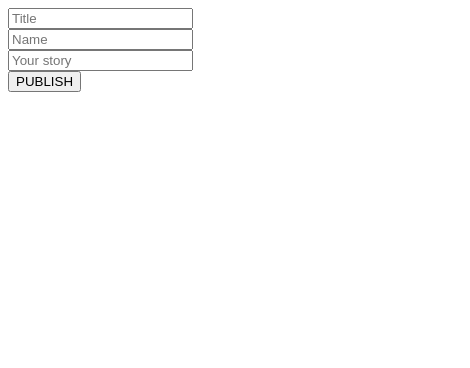
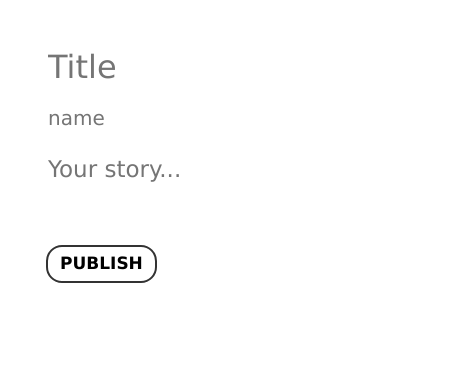
Before and after one commit to TheWeion/fp_lap2_code_challenge, a plain HTML site: page client/index.html in a window 390 px wide. Shown: the whole page, 470 px wide, since content can reach past the window. Drawn offline with nearby package versions, Linux system fonts and the light colour scheme.

Commit message:
Implemented Post and Show functionality. BUG: URL params are percent encoded when parsed by the browser console.log shows correct value

```diff
--- a/client/index.html
+++ b/client/index.html
@@ -5,43 +5,75 @@
     <meta http-equiv="X-UA-Compatible" content="IE=edge">
     <meta name="viewport" content="width=device-width, initial-scale=1.0">
     <title>code 2 challenge</title>
-    <script defrer src="./static/js/index.js"></script>
+     <!--
+      -- ─── INITIALISE BOOTSTRAP 5.2.0-BETA1 CSS ──────────────────────────────────────
+    -->
+
+    <link href="https://cdn.jsdelivr.net/npm/bootstrap@5.2.0-beta1/dist/css/bootstrap.min.css" rel="stylesheet" integrity="sha384-0evHe/X+R7YkIZDRvuzKMRqM+OrBnVFBL6DOitfPri4tjfHxaWutUpFmBp4vmVor" crossorigin="anonymous">
     <link rel="stylesheet" href="./static/css/index.css" />
+    <script defer src="./static/js/index.js"></script>
 </head>
 <body>
+    <!-- <main class="container">
 
-    <section>
+        <form id="frm-compose-post">
+            <label for="title" class="form-label">Title:</label>
+            <input type="text" name="title" placeholder="Title" id="title" class="form-control">
+            <label for="name" class="form-label">Name:</label>
+            <input type="text" name="name" placeholder="Name" id="name" class="form-control">
+            <label for="story" class="form-label">Story:</label>
+            <textarea name="story" placeholder="Your story." id="story" class="form-control" maxlength="512" rows="3"></textarea>
+            <button id="_publish-btn" type="submit" class="btn btn-primary publish" onsubmit="postData();">Submit</button>
+        </form>
+      </main> -->
 
-    <div>
+        <div class="text-wrap">
+          <div class="text-page">
+              <main>
+
+                  <div class="post">
                           <div class="form">
                               <input type="text"  placeholder="Title" id="title">
                           </div>
 
                           <div class="form">
-            <input type="text" placeholder="Name" id="name">
+                              <input  id="name" type="text" placeholder="name" >
                           </div>
 
                           <div class="form">
-            <input type="text" placeholder="Your story" id="story">
+                              <input type="text" maxlength="512" placeholder="Your story..." id="story">
                           </div>
 
 
-    <div>
+                          <aside class="article_button">
+                              <div class="account account_top"></div>
+                              <button id="_publish-btn" class="publish" onsubmit="postData();"> PUBLISH </button>
+                              <div class="account account_top"></div>
+                          </aside>
 
-        <button id="_publish-btn" class="publish" >
-            PUBLISH
-        </button>
 
 
                   </div>
 
-    <div id="post-section">
 
+              </main>
+          </div>
 
         </div>
 
-    </section>
+        <!-- <section id="post-modal">
+            <i><a href="#">x</a></i>
+            <h2></h2>
+            <article></article>
+        </section> -->
 
+    <!--
+      -- ─── LOAD BOOTSTRAP 5.2.0-BETA1 JS LIBARIES ──────────────────────
+    -->
+    <script src="https://cdn.jsdelivr.net/npm/bootstrap@5.2.0-beta1/dist/js/bootstrap.bundle.min.js" integrity="sha384-pprn3073KE6tl6bjs2QrFaJGz5/SUsLqktiwsUTF55Jfv3qYSDhgCecCxMW52nD2" crossorigin="anonymous"></script>
 
+    <!--
+      -- ─────────────────────────────────────────────────────────────────
+    -->
 </body>
 </html>
--- a/client/static/css/index.css
+++ b/client/static/css/index.css
@@ -0,0 +1,108 @@
+body {
+    font-family: 'Karla', sans-serif;
+    margin: 0;
+    padding: 0;
+    color:#E6E6E3
+
+}
+
+div,
+main {
+    display:block;
+}
+
+
+.text-wrap {
+    max-width: 732px;
+    margin: 0 auto;
+}
+
+.text-page {
+    position: relative;
+    padding: 21px 0;
+}
+
+
+.post {
+    display:block;
+    margin: 25px;
+}
+
+input {
+ border: none;
+}
+
+
+#title,
+#story,
+#name {
+    font-family: CustomSansSerif,'Lucida Grande',Arial,sans-serif;
+    font-weight: 200;
+    font-style: normal;
+    font-size: 32px;
+    margin: 3px 21px 12px;
+    line-height: 34px;
+    color: #E6E6E3;
+    /* color: rgba(0,0,0,.60); */
+}
+
+
+#name {
+
+    font-size: 20px;
+
+}
+
+
+#story {
+
+    font-size: 23px;
+
+}
+
+aside{
+    display: block;
+}
+
+.article_button {
+    position: fixed;
+    left: 50%;
+    top: 0;
+    right: 0;
+    margin: 46px 0 0 376px;
+}
+
+.account {
+    font-family: CustomSansSerif,'Lucida Grande',Arial,sans-serif;
+    font-size: 15px;
+    line-height: 18px;
+    /* color: #000; */
+    margin: 0 0 15px;
+    white-space: pre-wrap;
+}
+
+button {
+    font-family: CustomSansSerif,'Lucida Grande',Arial,sans-serif;
+    font-weight: 600;
+    font-style: normal;
+    font-size: 17px;
+    /* color: #000; */
+    text-decoration: none;
+    border: 2px solid #333;
+    border-radius: 16px;
+    text-transform: uppercase;
+    padding: 4px 12px;
+    margin: 0 0 15px;
+    background-color: #fff;
+    cursor: pointer;
+}
+
+
+@media (max-width: 960px) {
+.article_button {
+    position: static;
+    width: auto;
+    margin: 30px 21px;
+    padding: 1px 0;
+}
+}
--- a/client/static/js/index.js
+++ b/client/static/js/index.js
@@ -1,5 +1,20 @@
-let postBtn = document.getElementById("_publish-btn");
+async function postData(e){
+    e.preventDefault();
+    try {
+        const options = {
+            method: 'POST',
+            headers: { "Content-Type": "application/json" },
+            body: JSON.stringify(Object.fromEntries(new FormData(e.target)))
+        }
 
-postBtn.addEventListener('click', postData)
-
-getAllPosts()
+        const response = await fetch('http://localhost:3000/post', options);
+        const { id, err } = await response.json();
+        if(err) {
+            throw Error(err)
+        } else {
+            window.location.href = window.location.hostname + `/show.html?${id}`;
+        }
+    } catch (err) {
+        console.warn(err);
+    }
+};
```
Also changed, not shown: client/show.html (added, +49 -0 lines), client/static/js/getData.js (+39 -15 lines), client/static/js/postData.js (+22 -22 lines), README.md. Lines whose indentation alone changed are shown as unchanged.
